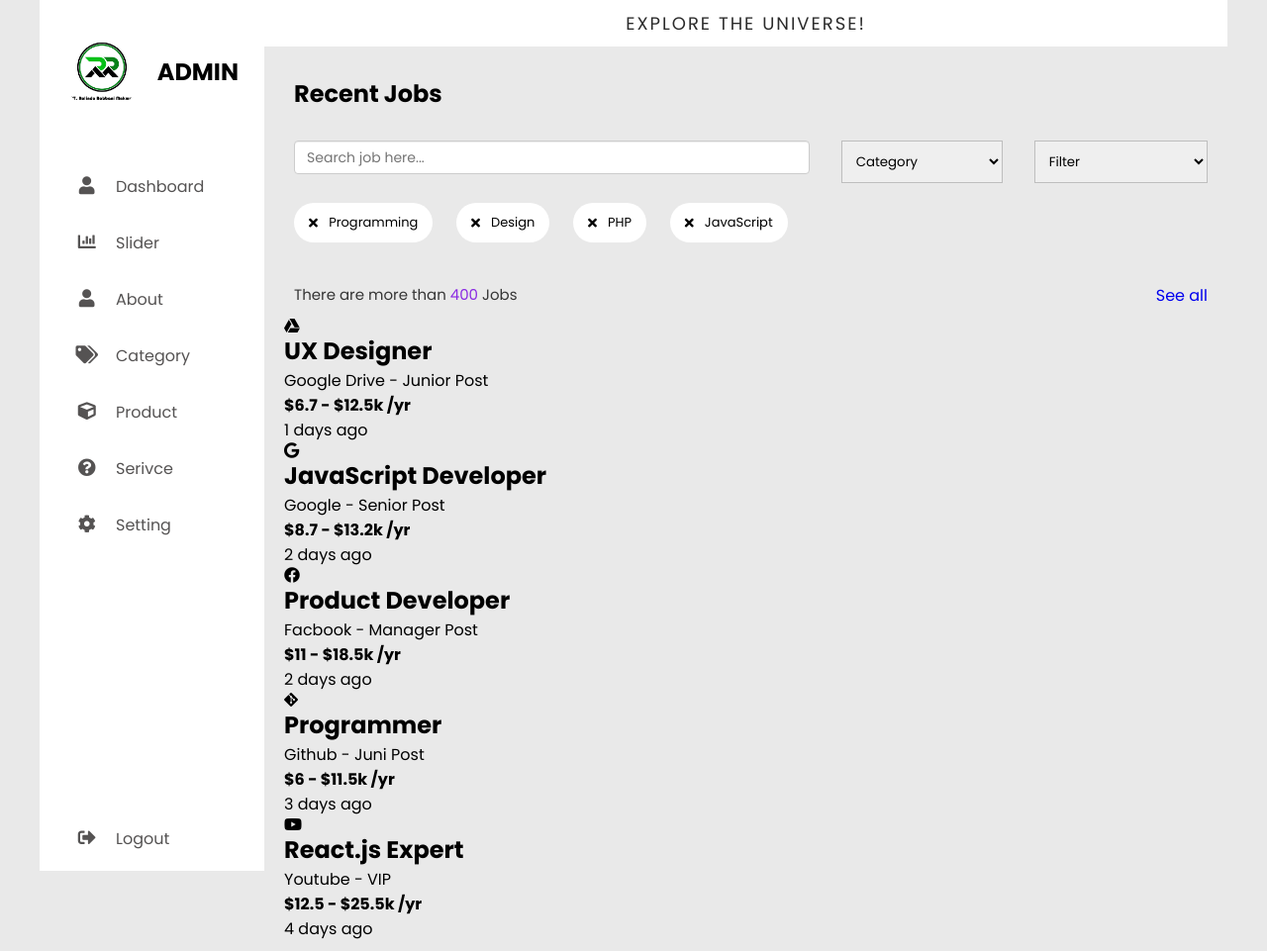
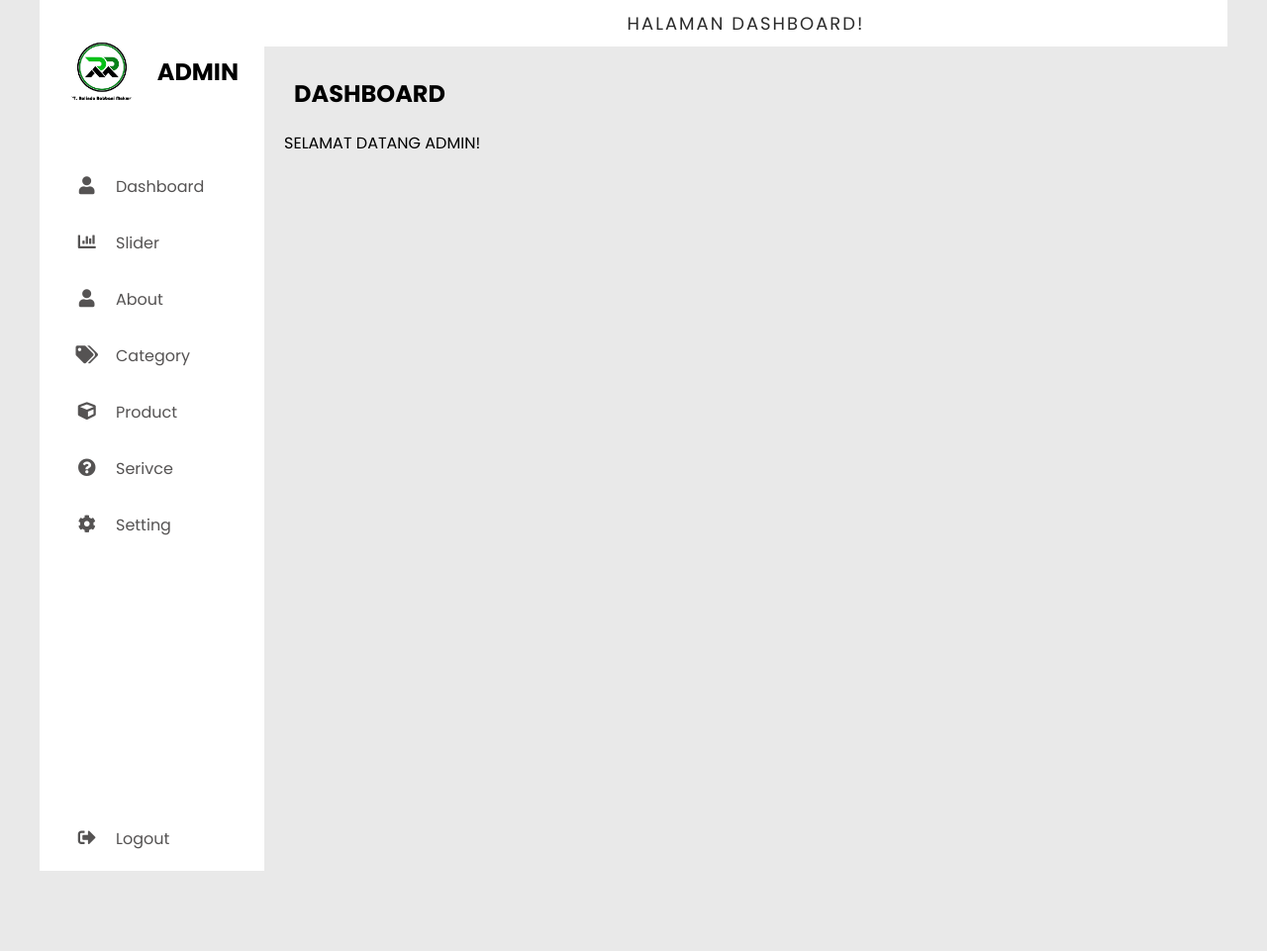
Before and after one commit to artcomtech/itera_web_ekspor, a PHP site: page /admin/index.php in a window 1280 px wide. Shown: the whole page at 99% size. After the commit the page ends 880 px from the top, so only its background shows below. Run offline with PHP 8.4, Linux system fonts and the light colour scheme.

Commit message:
Update Dashboard

```diff
--- a/admin/dashboard.php
+++ b/admin/dashboard.php
@@ -1,125 +1,10 @@
 <section class="main">
     <div class="main-top">
-        <p>Explore the universe!</p>
+        <p>HALAMAN DASHBOARD!</p>
     </div>
     <div class="main-body">
-        <h1>Recent Jobs</h1>
+        <h1>DASHBOARD</h1>
 
-        <div class="search_bar">
-            <input type="search" placeholder="Search job here...">
-            <select name="" id="">
-                <option>Category</option>
-                <option>Web Design</option>
-                <option>App Design</option>
-                <option>App Development</option>
-            </select>
-            <select class="filter">
-                <option>Filter</option>
-            </select>
-        </div>
-
-        <div class="tags_bar">
-            <div class="tag">
-                <i class="fas fa-times"></i>
-                <span>Programming</span>
-            </div>
-            <div class="tag">
-                <i class="fas fa-times"></i>
-                <span>Design</span>
-            </div>
-            <div class="tag">
-                <i class="fas fa-times"></i>
-                <span>PHP</span>
-            </div>
-            <div class="tag">
-                <i class="fas fa-times"></i>
-                <span>JavaScript</span>
-            </div>
-        </div>
-
-        <div class="row">
-            <p>There are more than <span>400</span> Jobs</p>
-            <a href="#">See all</a>
-        </div>
-
-        <div class="job_card">
-            <div class="job_details">
-                <div class="img">
-                    <i class="fab fa-google-drive"></i>
-                </div>
-                <div class="text">
-                    <h2>UX Designer</h2>
-                    <span>Google Drive - Junior Post</span>
-                </div>
-            </div>
-            <div class="job_salary">
-                <h4>$6.7 - $12.5k /yr</h4>
-                <span>1 days ago</span>
-            </div>
-        </div>
-
-        <div class="job_card">
-            <div class="job_details">
-                <div class="img">
-                    <i class="fab fa-google"></i>
-                </div>
-                <div class="text">
-                    <h2>JavaScript Developer</h2>
-                    <span>Google - Senior Post</span>
-                </div>
-            </div>
-            <div class="job_salary">
-                <h4>$8.7 - $13.2k /yr</h4>
-                <span>2 days ago</span>
-            </div>
-        </div>
-
-        <div class="job_card">
-            <div class="job_details">
-                <div class="img">
-                    <i class="fab fa-facebook"></i>
-                </div>
-                <div class="text">
-                    <h2>Product Developer</h2>
-                    <span>Facbook - Manager Post</span>
-                </div>
-            </div>
-            <div class="job_salary">
-                <h4>$11 - $18.5k /yr</h4>
-                <span>2 days ago</span>
-            </div>
-        </div>
-
-        <div class="job_card">
-            <div class="job_details">
-                <div class="img">
-                    <i class="fab fa-git-alt"></i>
-                </div>
-                <div class="text">
-                    <h2>Programmer</h2>
-                    <span>Github - Juni Post</span>
-                </div>
-            </div>
-            <div class="job_salary">
-                <h4>$6 - $11.5k /yr</h4>
-                <span>3 days ago</span>
-            </div>
-        </div>
-
-        <div class="job_card">
-            <div class="job_details">
-                <div class="img">
-                    <i class="fab fa-youtube"></i>
-                </div>
-                <div class="text">
-                    <h2>React.js Expert</h2>
-                    <span>Youtube - VIP</span>
-                </div>
-            </div>
-            <div class="job_salary">
-                <h4>$12.5 - $25.5k /yr</h4>
-                <span>4 days ago</span>
-            </div>
-        </div>
+        <p>SELAMAT DATANG ADMIN!</p>
     </div>
 </section>
```
